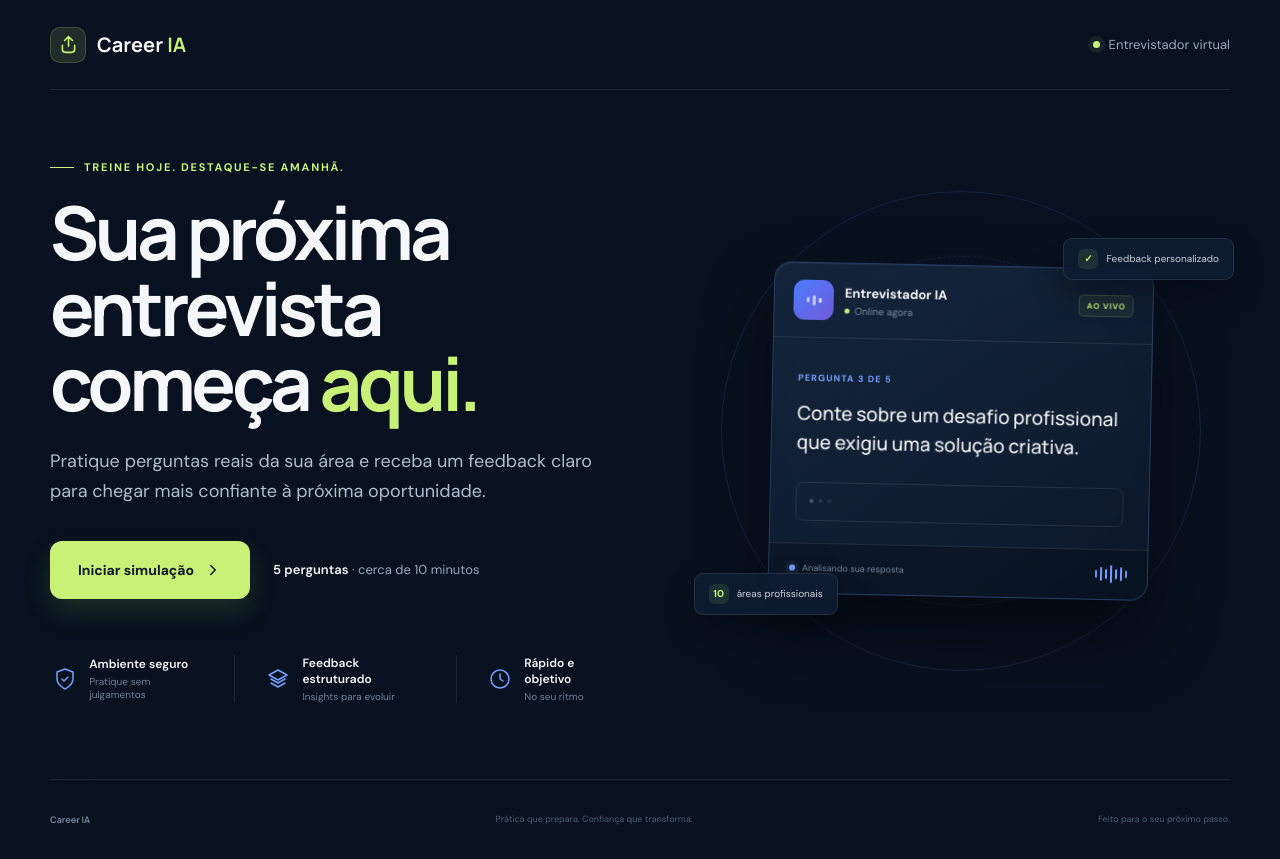
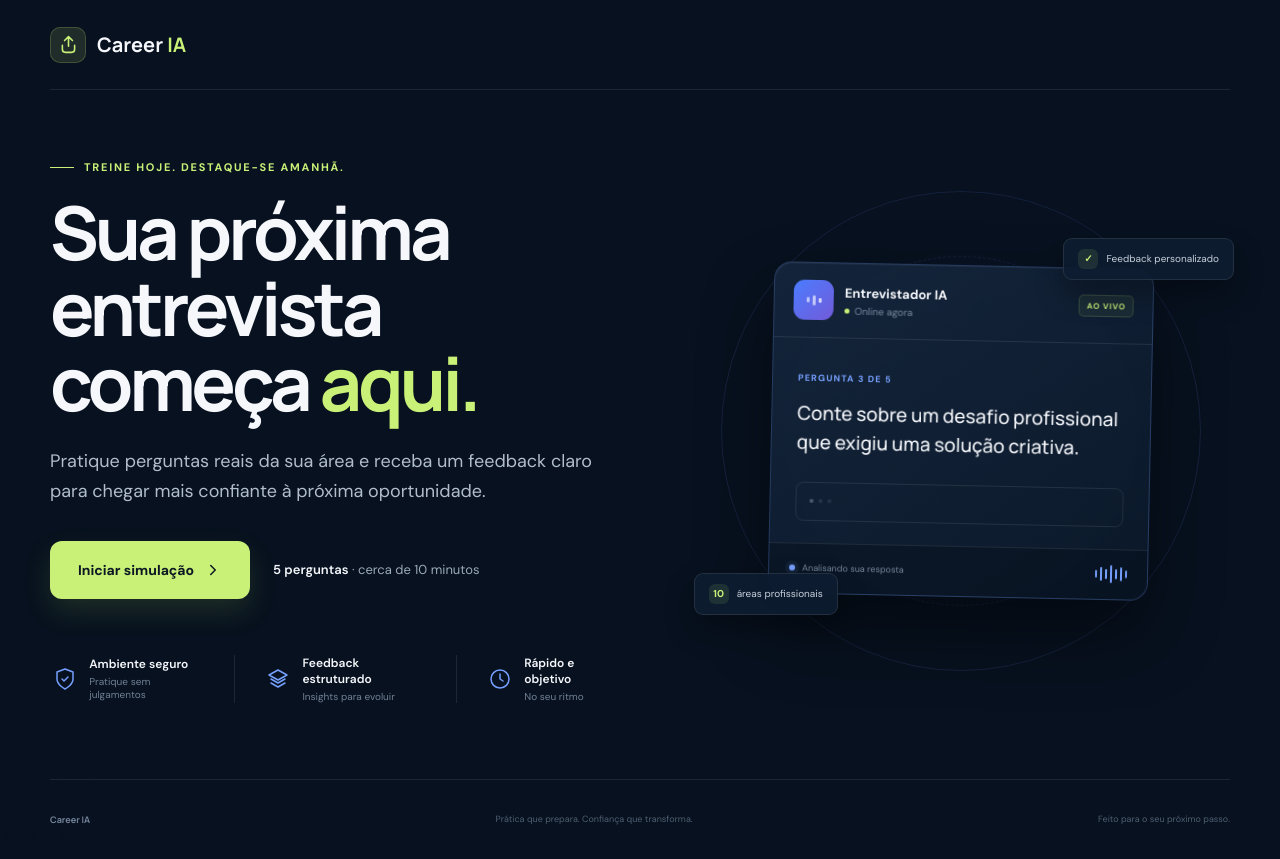
Before and after one commit to emy-devfullstack/career-ia-simulador, a plain HTML site: page index.html in a window 1280 px wide. Drawn offline with Linux system fonts and the light colour scheme.

Commit message:
Update index.html

```diff
--- a/index.html
+++ b/index.html
@@ -32,10 +32,6 @@
         <span>Career <strong>IA</strong></span>
       </button>
 
-      <div class="topbar__meta">
-        <span class="status-dot" aria-hidden="true"></span>
-        <span>Entrevistador virtual</span>
-      </div>
     </header>
 
     <main id="app">
```
